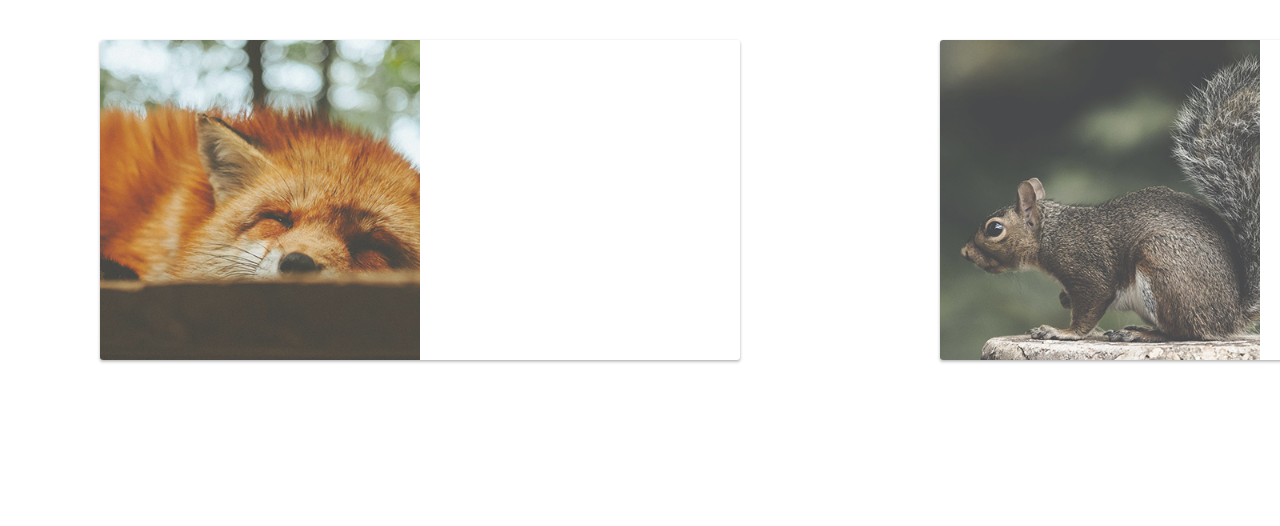
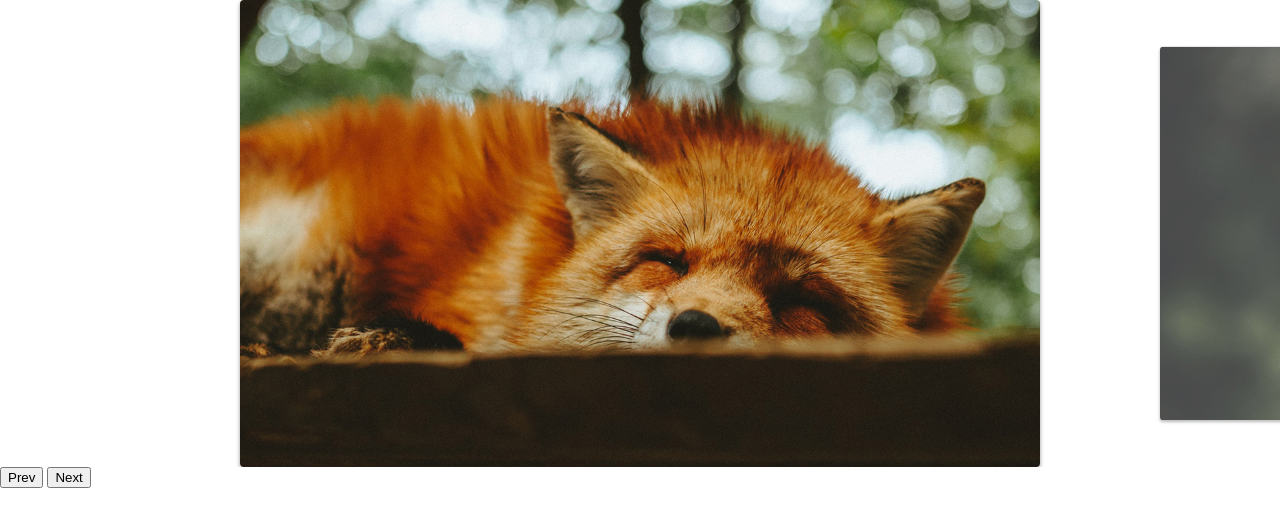
Before and after one commit to estevamnetof/slide, a plain HTML site: page index.html in a window 1280 px wide. Drawn offline with Linux system fonts and the light colour scheme.

Commit message:
navegação prev e next finalizada

```diff
--- a/index.html
+++ b/index.html
@@ -1,5 +1,5 @@
 <!DOCTYPE html>
-<html lang="pt-br">
+<html lang="en">
 <head>
   <meta charset="UTF-8">
   <meta name="viewport" content="width=device-width, initial-scale=1.0">
@@ -10,15 +10,18 @@
 <body>
   <div class="slide-wrapper">
     <ul class="slide">
-      <li><img src="img/foto1-thumb.jpg" alt=""></li>
-      <li><img src="img/foto2-thumb.jpg" alt=""></li>
-      <li><img src="img/foto3-thumb.jpg" alt=""></li>
-      <li><img src="img/foto4-thumb.jpg" alt=""></li>
-      <li><img src="img/foto5-thumb.jpg" alt=""></li>
-      <li><img src="img/foto6-thumb.jpg" alt=""></li>
+      <li><img src="img/foto1.jpg" alt=""></li>
+      <li><img src="img/foto2.jpg" alt=""></li>
+      <li><img src="img/foto3.jpg" alt=""></li>
+      <li><img src="img/foto4.jpg" alt=""></li>
+      <li><img src="img/foto5.jpg" alt=""></li>
+      <li><img src="img/foto6.jpg" alt=""></li>
     </ul>
   </div>
-
+  <div class="arrow-nav">
+    <button class="prev">Prev</button>
+    <button class="next">Next</button>
+  </div>
   <script type="module" src="js/script.js"></script>
 </body>
 </html>
--- a/js/script.js
+++ b/js/script.js
@@ -1,5 +1,7 @@
-import Slide from "./slide.js";
+import { SlideNav } from './slide.js';
 
-const slide = new Slide('.slide', '.slide-wrapper');
+const slide = new SlideNav('.slide', '.slide-wrapper');
 slide.init();
+slide.addArrow('.prev', '.next');
+
 console.log(slide);
--- a/js/slide.js
+++ b/js/slide.js
@@ -1,6 +1,6 @@
 import debounce from './debounce.js';
 
-export default class Slide {
+export class Slide {
     constructor(slide, wrapper) {
         this.slide = document.querySelector(slide);
         this.wrapper = document.querySelector(wrapper);
@@ -127,6 +127,9 @@ export default class Slide {
         this.onMove = this.onMove.bind(this);
         this.onEnd = this.onEnd.bind(this);
 
+        this.activePrevSlide = this.activePrevSlide.bind(this);
+        this.activeNextSlide = this.activeNextSlide.bind(this);
+
         this.onResize = debounce(this.onResize.bind(this), 200);
     }
 
@@ -136,6 +139,20 @@ export default class Slide {
         this.addSlideEvents();
         this.slidesConfig();
         this.addResizeEvent();
+        this.changeSlide(0);
         return this;
     }
 }
+
+export class SlideNav extends Slide {
+    addArrow(prev, next) {
+        this.prevElement = document.querySelector(prev);
+        this.nextElement = document.querySelector(next);
+        this.addArrowEvent();
+    }
+
+    addArrowEvent() {
+        this.prevElement.addEventListener('click', this.activePrevSlide);
+        this.nextElement.addEventListener('click', this.activeNextSlide);
+    }
+}
```
